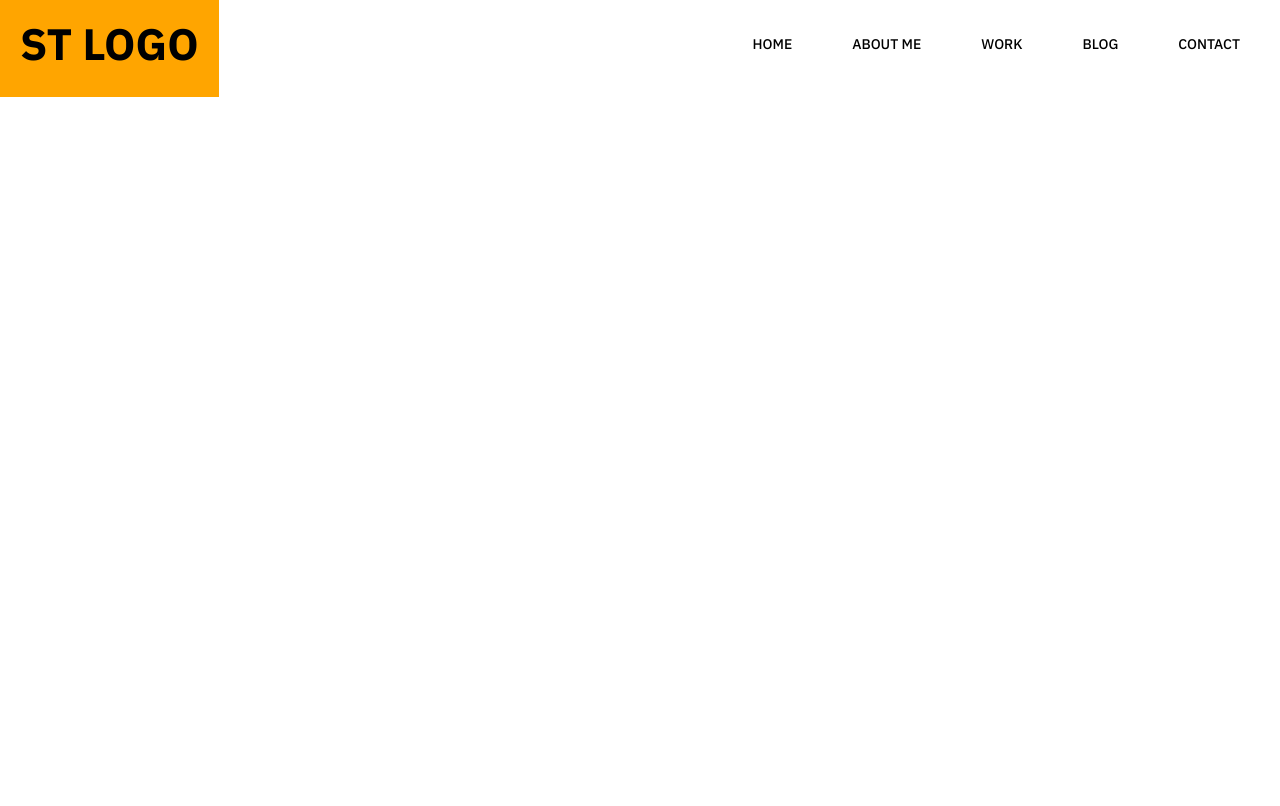
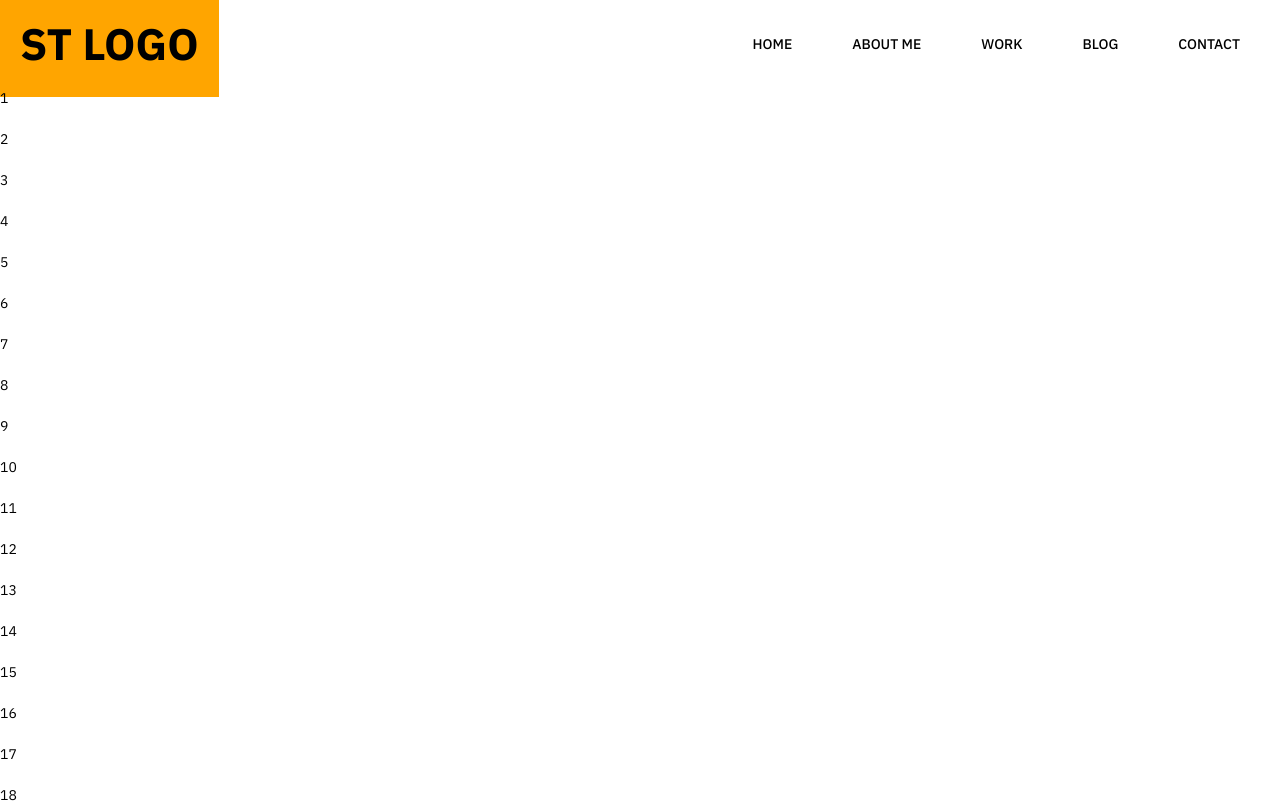
Before and after one commit to IU-Webprogrammierung/webprogrammierung-Saskia-tromp, a plain HTML site: page index.html in a window 1280 px wide. Drawn offline with Linux system fonts and the light colour scheme.

Commit message:
setting up grid
the content container will be set up with
display grid
created cols and rows and defined gaps

```diff
--- a/index.html
+++ b/index.html
@@ -40,9 +40,31 @@
 
     </nav>
 
-    <header class="header">
+    <body>
+        <div class="content-container">
+            <div class="item">1</div>
+            <div class="item">2</div>
+            <div class="item">3</div>
+            <div class="item">4</div>
+            <div class="item">5</div>
+            <div class="item">6</div>
+            <div class="item">7</div>
+            <div class="item">8</div>
+            <div class="item">9</div>
+            <div class="item">10</div>
+            <div class="item">11</div>
+            <div class="item">12</div>
+            <div class="item">13</div>
+            <div class="item">14</div>
+            <div class="item">15</div>
+            <div class="item">16</div>
+            <div class="item">17</div>
+            <div class="item">18</div>
 
-    </header>
+
+        </div>
+
+    </body>
 </body>
 
 </html>
--- a/stylesheet.css
+++ b/stylesheet.css
@@ -63,3 +63,12 @@
 ul {
     list-style-type: none;
 }
+
+/* Container css */
+
+.content-container {
+    display: grid;
+    grid-template-columns: repeat (12,1fr);
+    grid-template-rows: 10, 1fr;                /* do this with fr or with px?? */
+    gap: 20px;
+}
```
